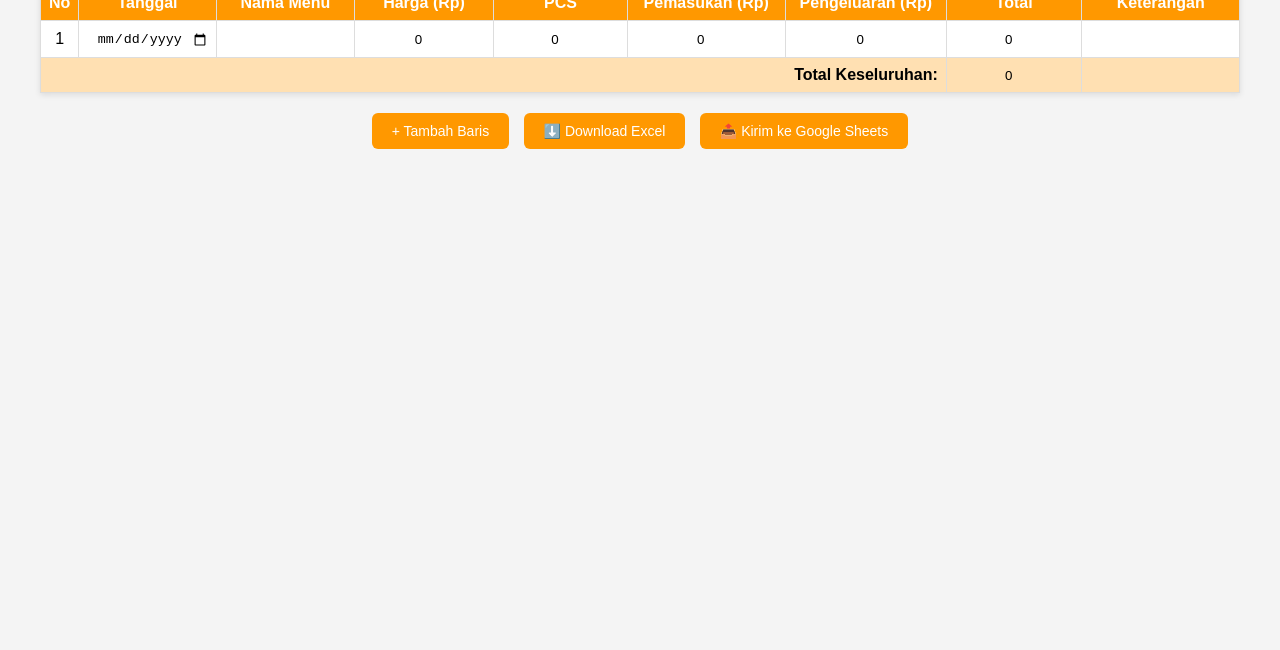
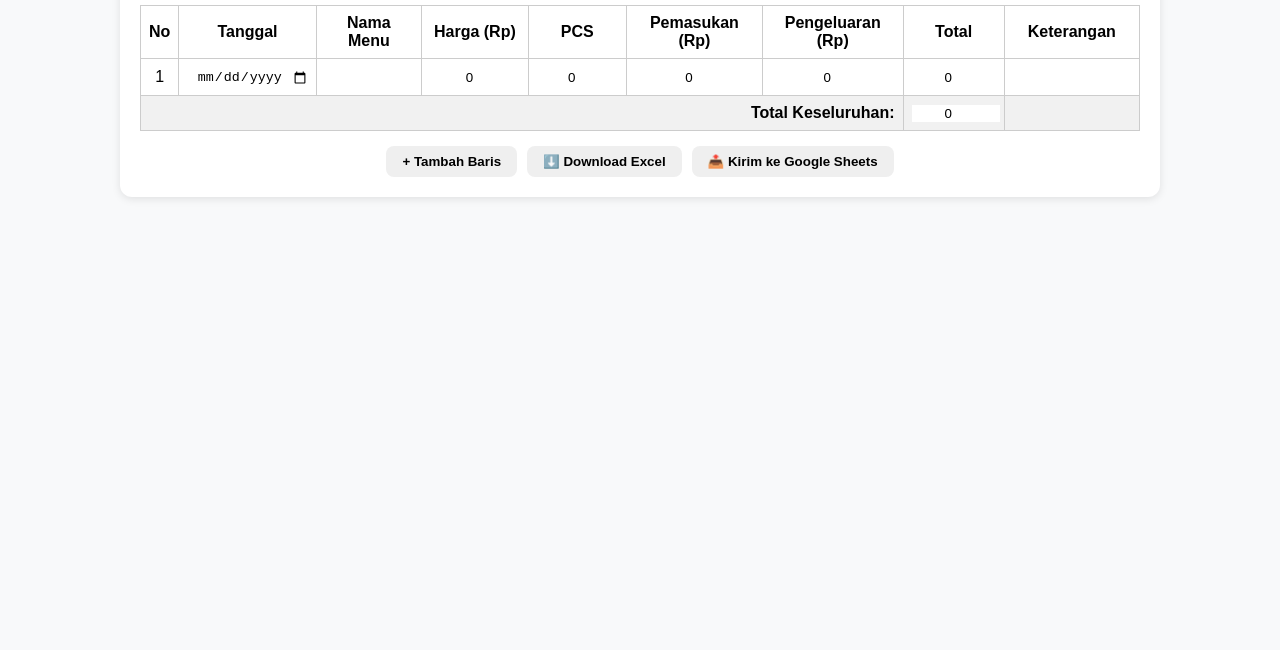
Before and after one commit to Nikmatcuan/Laporan-Keuangan---Roti-Bakar-Sari-Edo-Group, a plain HTML site: page index.html in a window 1280 px wide. Shown: the part 150-800 px from the top of the page. Drawn offline with Linux system fonts and the light colour scheme.

Commit message:
Update style.css

```diff
--- a/style.css
+++ b/style.css
@@ -1,75 +1,65 @@
 body {
   font-family: Arial, sans-serif;
-  background: #f4f4f4;
+  background: #f8f9fa;
   margin: 0;
   padding: 20px;
 }
 
 .container {
-  max-width: 1200px;
+  max-width: 1000px;
   margin: auto;
+  background: #fff;
+  padding: 20px;
+  border-radius: 12px;
+  box-shadow: 0 2px 8px rgba(0,0,0,0.1);
 }
 
 h1 {
   text-align: center;
   margin-bottom: 20px;
-  color: #333;
 }
 
 table {
   width: 100%;
   border-collapse: collapse;
-  background: white;
-  box-shadow: 0 2px 6px rgba(0,0,0,0.1);
+  margin-bottom: 15px;
+}
+
+table, th, td {
+  border: 1px solid #ccc;
 }
 
 th, td {
-  border: 1px solid #ddd;
   padding: 8px;
   text-align: center;
 }
 
-th {
-  background: #ff9800;
-  color: white;
-}
-
-tr:nth-child(even) {
-  background: #fafafa;
-}
-
-input[type="text"], input[type="number"], input[type="date"] {
+input {
   width: 100%;
   border: none;
   text-align: center;
-  background: transparent;
-}
-
-input:focus {
-  outline: none;
-  background: #fff8e1;
 }
 
 tfoot td {
-  background: #ffe0b2;
+  background: #f1f1f1;
+  font-weight: bold;
 }
 
 .buttons {
-  margin-top: 15px;
-  text-align: center;
+  display: flex;
+  gap: 10px;
+  justify-content: center;
 }
 
 button {
-  padding: 10px 20px;
-  margin: 5px;
-  background: #ff9800;
-  color: white;
+  padding: 8px 16px;
   border: none;
-  border-radius: 6px;
+  border-radius: 8px;
   cursor: pointer;
-  font-size: 14px;
+  font-weight: bold;
 }
 
 button:hover {
-  background: #e68900;
+  background: #007bff;
+  color: white;
 }
```
